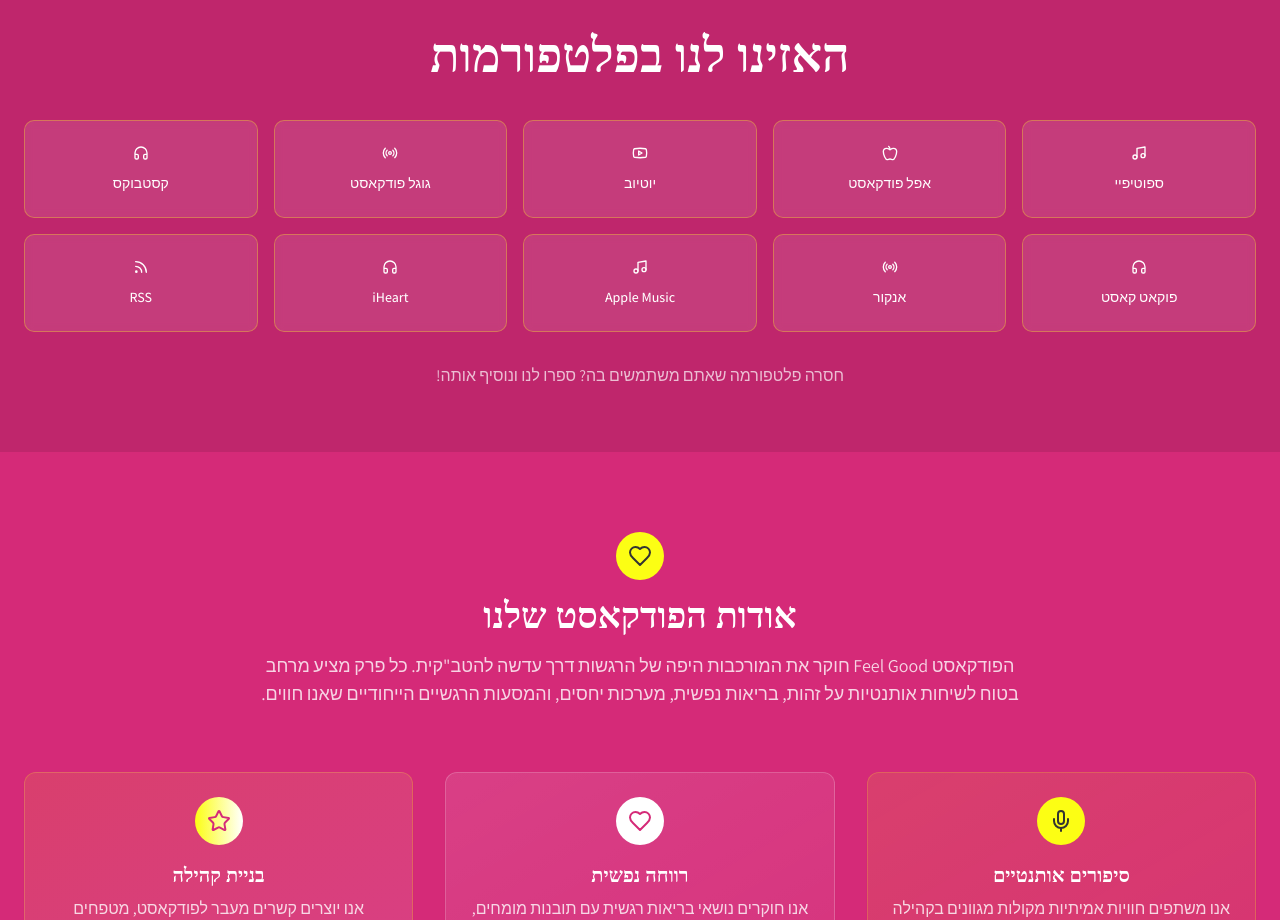
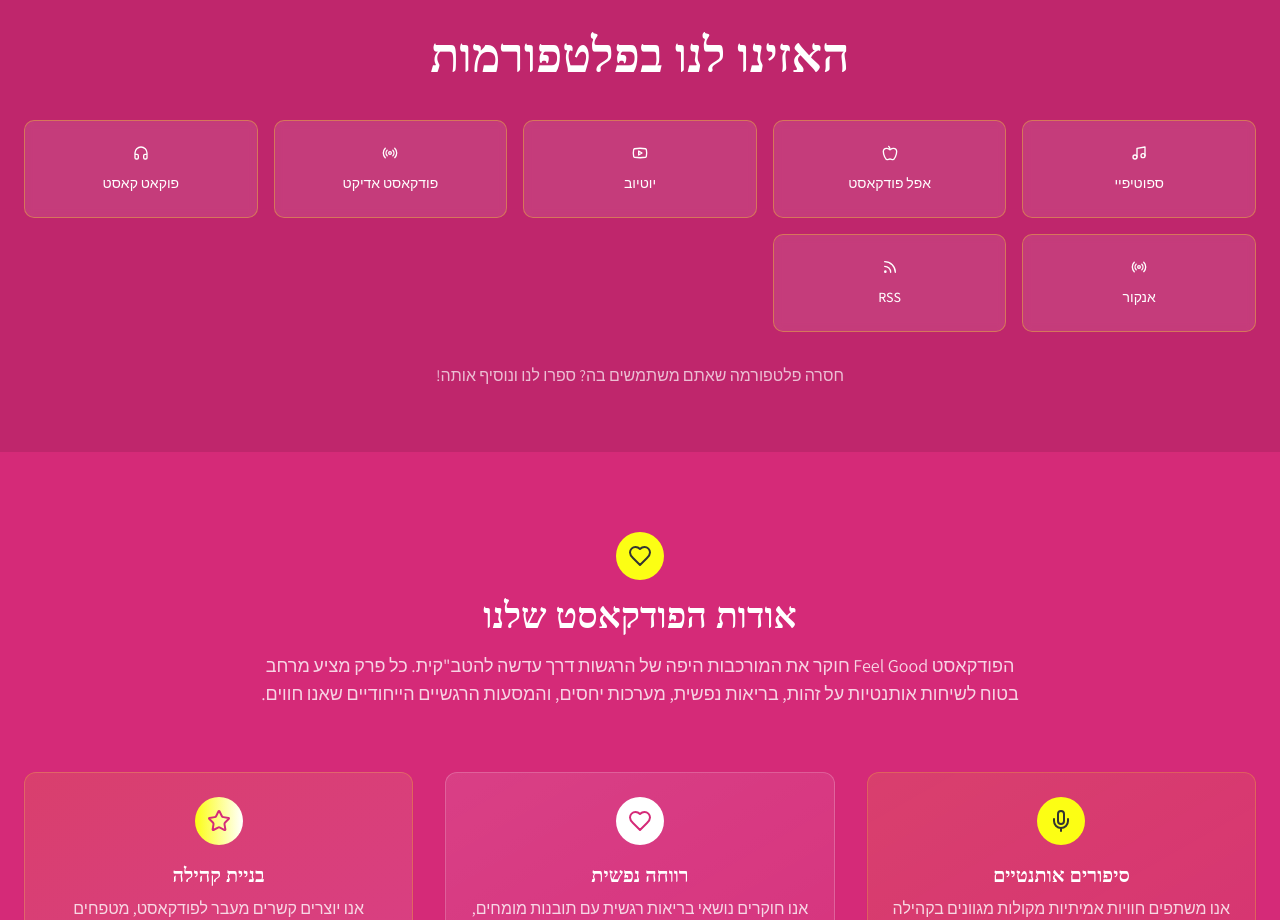
Before and after one commit to achotihayafa/website, a React (Vite) app: page / in a window 1280 px wide. Shown: the part 1200-2120 px from the top of the page. Built offline with nearby package versions, Linux system fonts and the light colour scheme; no server answers; a web font is replaced by a local one.

Commit message:
Add podcast platform links
Update links for podcast platforms.

```diff
--- a/src/components/PodcastPlatforms.tsx
+++ b/src/components/PodcastPlatforms.tsx
@@ -1,4 +1,3 @@
-
 import React from 'react';
 import { Button } from "@/components/ui/button";
 import { AppleIcon, YoutubeIcon, RadioIcon, RssIcon, MusicIcon, Headphones } from 'lucide-react';
@@ -7,48 +6,33 @@ const PodcastPlatforms = () => {
   const platforms = [
     {
       name: "ספוטיפיי",
-      link: "https://open.spotify.com/show/0ZpvzCEuDeKQhBw74YEmp9?si=WpeRZqDaS5CRs-R3JyGipQ",
-      icon: <MusicIcon className="h-5 w-5" /> // Using MusicIcon instead of Spotify
+      link: "https://open.spotify.com/show/0ZpvzCEuDeKQhBw74YEmp9",
+      icon: <MusicIcon className="h-5 w-5" />
     },
     {
       name: "אפל פודקאסט",
-      link: "#", // Replace with actual link
+      link: "https://podcasts.apple.com/us/podcast/אחותי-היפה/id1728358395",
       icon: <AppleIcon className="h-5 w-5" />
     },
     {
       name: "יוטיוב",
-      link: "#", // Replace with actual link
+      link: "https://www.youtube.com/@AchotiHaYafa",
       icon: <YoutubeIcon className="h-5 w-5" />
     },
     {
-      name: "גוגל פודקאסט",
-      link: "#", // Replace with actual link
+      name: "פודקאסט אדיקט",
+      link: "https://podcastaddict.com/podcast/%D7%90%D7%97%D7%95%D7%AA%D7%99%20%D7%94%D7%99%D7%A4%D7%94/5306867",
       icon: <RadioIcon className="h-5 w-5" />
     },
     {
-      name: "קסטבוקס",
-      link: "#", // Replace with actual link
-      icon: <Headphones className="h-5 w-5" />
-    },
-    {
       name: "פוקאט קאסט",
-      link: "#", // Replace with actual link
+      link: "https://pca.st/zapd6uv9",
       icon: <Headphones className="h-5 w-5" />
     },
     {
       name: "אנקור",
       link: "https://anchor.fm/s/f1452300/podcast/rss",
       icon: <RadioIcon className="h-5 w-5" />
-    },
-    {
-      name: "Apple Music",
-      link: "#", // Replace with actual link
-      icon: <MusicIcon className="h-5 w-5" />
-    },
-    {
-      name: "iHeart",
-      link: "#", // Replace with actual link
-      icon: <Headphones className="h-5 w-5" />
     },
     {
       name: "RSS",
```
